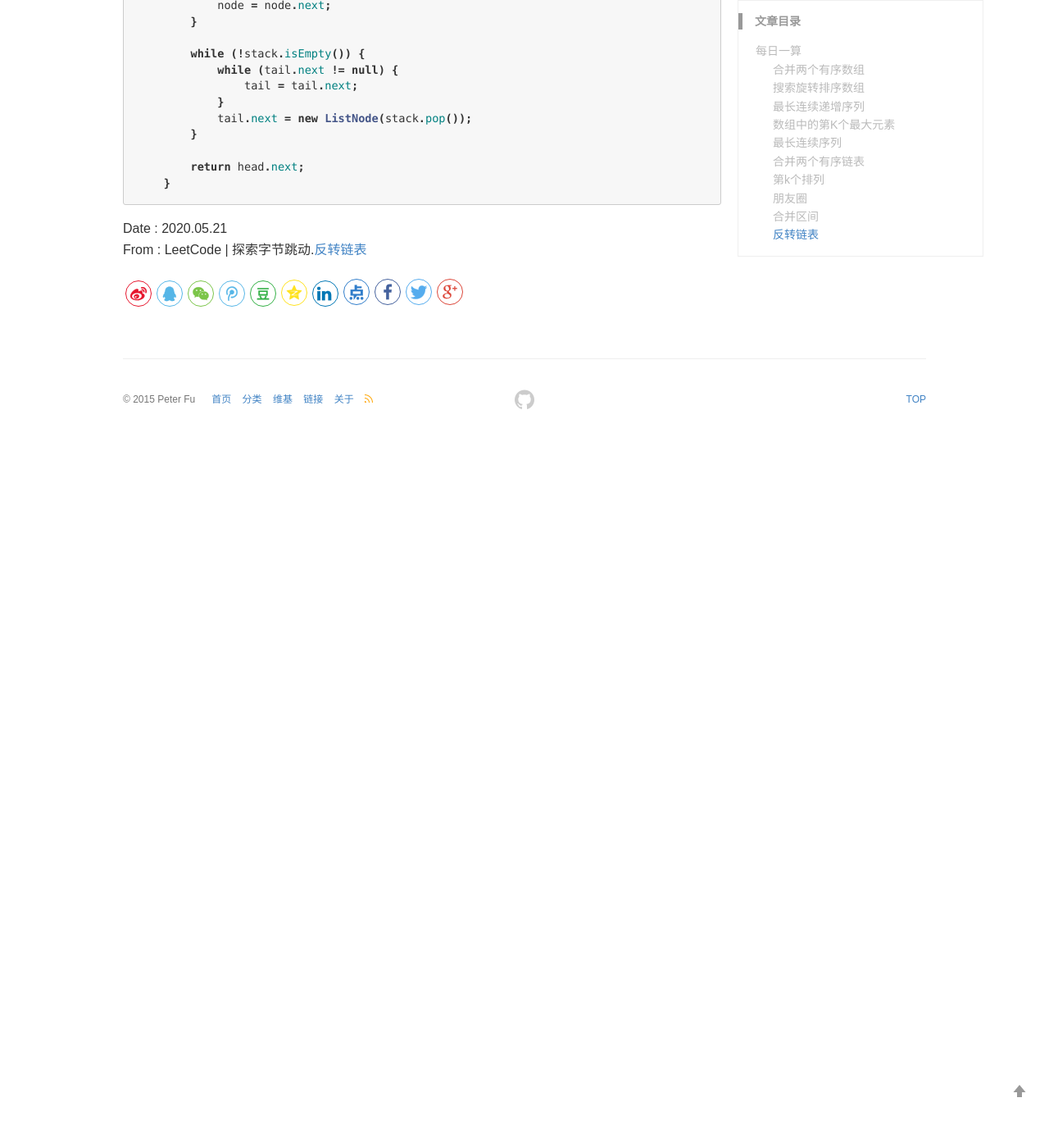
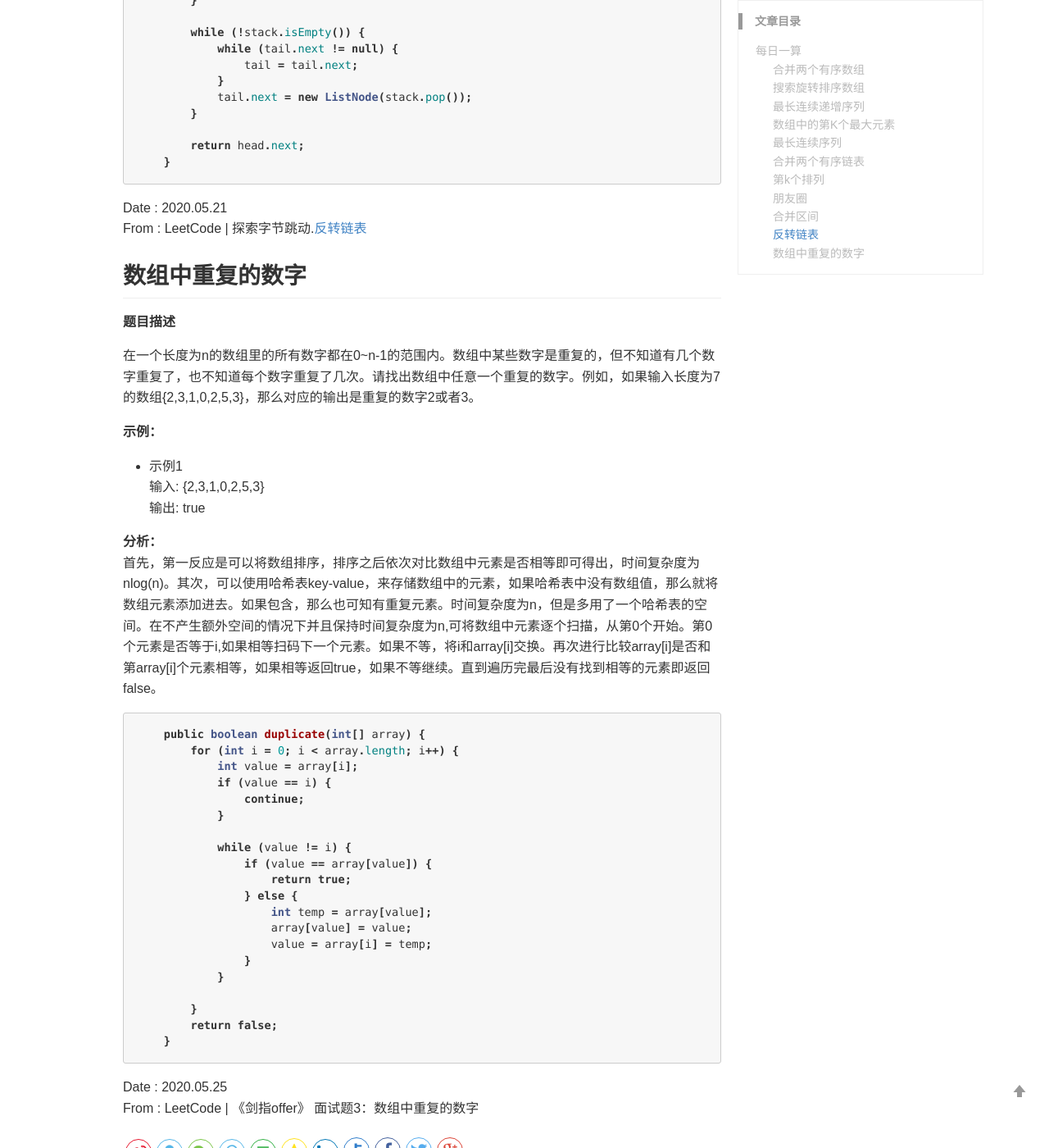
Before and after one commit to PeterXiaosa/PeterXiaosa.github.io, a Jekyll site: the page built from _wiki/Algorithm Daily.md, in a window 1280 px wide and 1400 px high, scrolled down 14700 px. Shown: the whole window at 82% size. Built offline with Jekyll 4.4.1, drawn with Linux system fonts in a browser that asks for light colours; comment, search, counter and statistics services are not loaded; before the commit the page ends 15236 px from its top, so only the background shows below that; some of the changed text lies outside the part shown.

Commit message:
数组中重复的数字

````diff
--- a/_wiki/Algorithm Daily.md
+++ b/_wiki/Algorithm Daily.md
@@ -687,3 +687,52 @@ From : LeetCode | 探索字节跳动.[合并区间](https://leetcode-cn.com/expl
 
 Date : 2020.05.21
 From : LeetCode | 探索字节跳动.[反转链表](https://leetcode-cn.com/explore/interview/card/bytedance/244/linked-list-and-tree/1038/)
+
+
+
+##  数组中重复的数字
+
+**题目描述**
+
+在一个长度为n的数组里的所有数字都在0~n-1的范围内。数组中某些数字是重复的，但不知道有几个数字重复了，也不知道每个数字重复了几次。请找出数组中任意一个重复的数字。例如，如果输入长度为7的数组{2,3,1,0,2,5,3}，那么对应的输出是重复的数字2或者3。
+
+
+<!-- **说明：**
+* 进阶:
+你可以迭代或递归地反转链表。 -->
+
+
+**示例：**
+
+* 示例1
+输入: {2,3,1,0,2,5,3}
+输出: true
+
+**分析：**
+首先，第一反应是可以将数组排序，排序之后依次对比数组中元素是否相等即可得出，时间复杂度为nlog(n)。其次，可以使用哈希表key-value，来存储数组中的元素，如果哈希表中没有数组值，那么就将数组元素添加进去。如果包含，那么也可知有重复元素。时间复杂度为n，但是多用了一个哈希表的空间。在不产生额外空间的情况下并且保持时间复杂度为n,可将数组中元素逐个扫描，从第0个开始。第0个元素是否等于i,如果相等扫码下一个元素。如果不等，将i和array[i]交换。再次进行比较array[i]是否和第array[i]个元素相等，如果相等返回true，如果不等继续。直到遍历完最后没有找到相等的元素即返回false。
+
+```java
+    public boolean duplicate(int[] array) {
+        for (int i = 0; i < array.length; i++) {
+            int value = array[i];
+            if (value == i) {
+                continue;
+            }
+
+            while (value != i) {
+                if (value == array[value]) {
+                    return true;
+                } else {
+                    int temp = array[value];
+                    array[value] = value;
+                    value = array[i] = temp;
+                }
+            }
+
+        }
+        return false;
+    }
+```
+
+Date : 2020.05.25
+From : LeetCode | 《剑指offer》 面试题3：数组中重复的数字
````
Also changed, not shown: other parts of _wiki/Algorithm Daily.md (+1 -1 lines).
